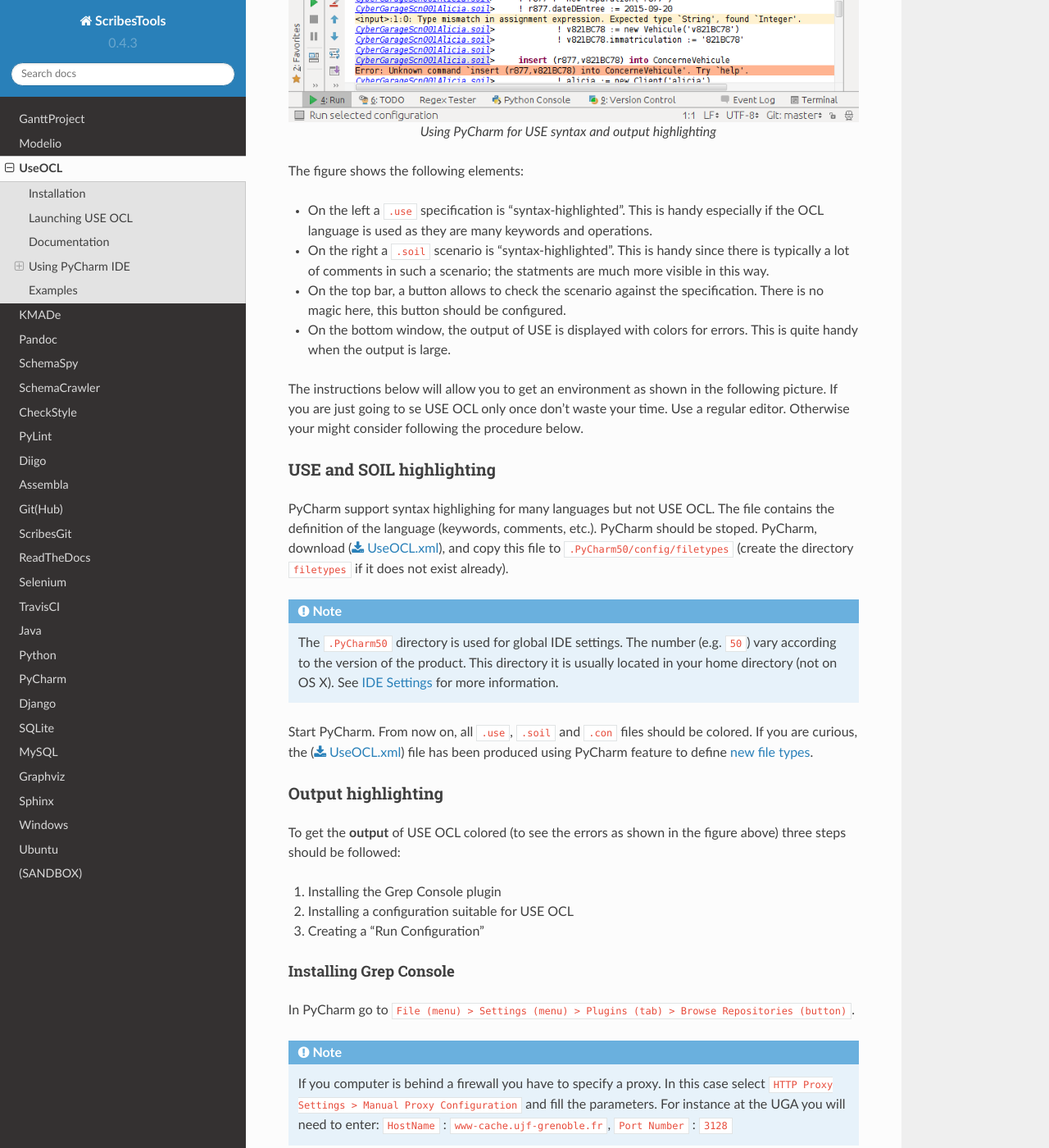
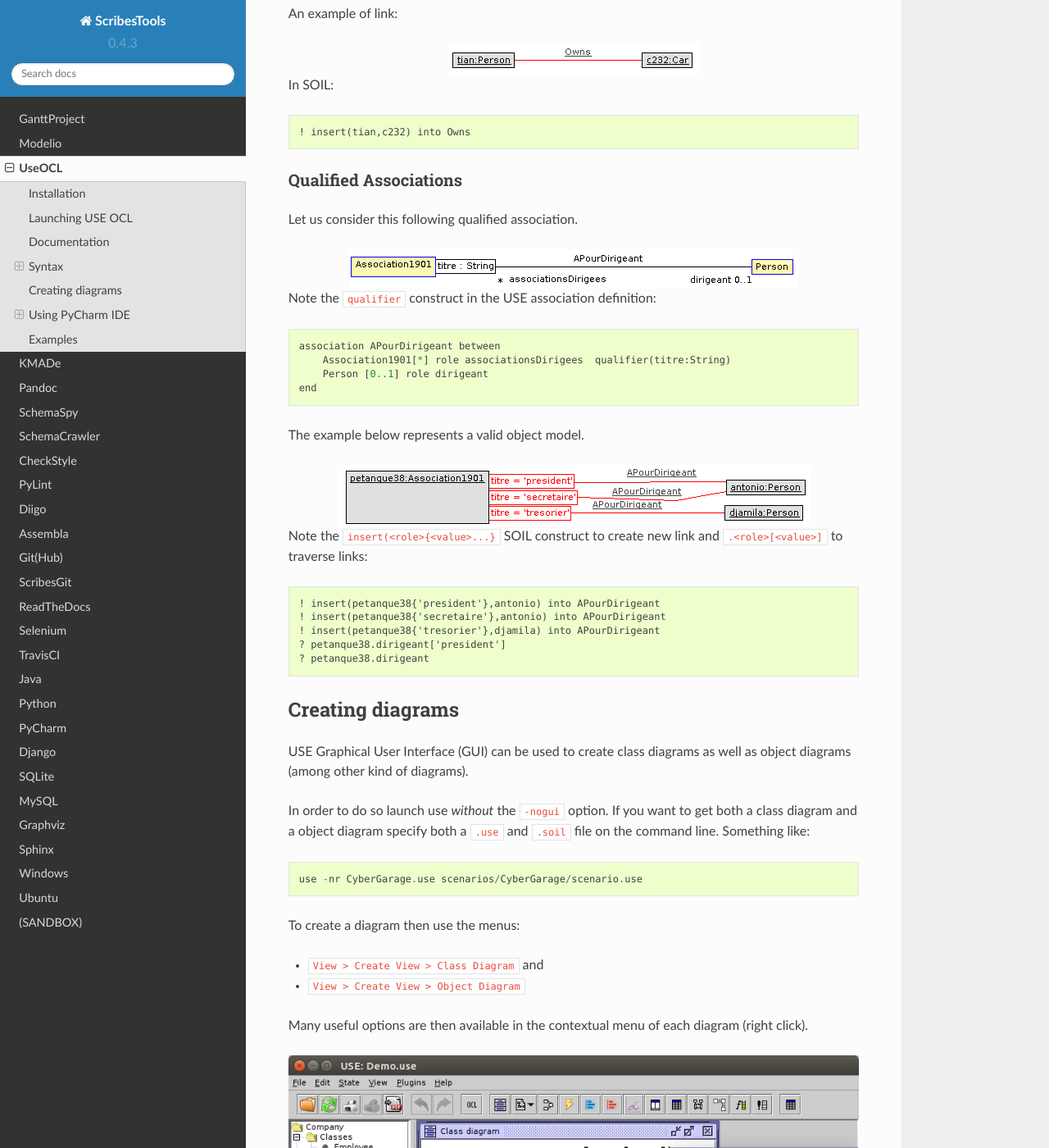
Before and after one commit to ScribesZone/ScribesTools, a Sphinx documentation site: the page built from docs/useocl/index.rst, in a window 1280 px wide and 1400 px high, scrolled down 5112 px. Shown: the whole window at 82% size. Built offline with Sphinx 7.4.7 and the Read the Docs theme 2.0.0, drawn with Linux system fonts in a browser that asks for light colours; some of the changed text lies outside the part shown.

Commit message:
add 'creating diagrams' + 'syntax' sections for useocl

```diff
--- a/docs/useocl/index.rst
+++ b/docs/useocl/index.rst
@@ -127,6 +127,123 @@
         use -nogui
 
 
+Syntax
+------
+The syntax of OCL and USE/SOIL languages is summarized in |umlOclCheatSheet|.
+Only particular points are exemplified below.
+
+Enumerations
+""""""""""""
+
+In USE enumerations can be defined as following::
+
+    enum Season {winter, autumn, spring, summer}
+
+In USE or SOIL enumerations can be used as following::
+
+    Season::winter
+
+Associations
+""""""""""""
+
+Here is an example of (regular) *association*:
+
+..  image:: media/USEOCLAssociationUSE.png
+    :align: center
+
+In USE::
+
+    association Owns between
+        Person [1] role owner
+        Car[*] role ownedCars
+    end
+
+An example of link:
+
+..  image:: media/USEOCLAssociationSOIL.png
+    :align: center
+
+In SOIL::
+
+    ! insert(tian,c232) into Owns
+
+
+Qualified Associations
+""""""""""""""""""""""
+
+Let us consider this following qualified association.
+
+..  image:: media/USEOCLQualifiedAssociationUSE.png
+    :align: center
+
+Note the ``qualifier`` construct in the USE association definition::
+
+    association APourDirigeant between
+        Association1901[*] role associationsDirigees  qualifier(titre:String)
+        Person [0..1] role dirigeant
+    end
+
+The example below represents a valid object model.
+
+..  image:: media/USEOCLQualifiedAssociationSOIL.png
+    :align: center
+
+
+Note the ``insert(<role>{<value>...}`` SOIL construct
+to create new link and ``.<role>[<value>]`` to traverse links::
+
+    ! insert(petanque38{'president'},antonio) into APourDirigeant
+    ! insert(petanque38{'secretaire'},antonio) into APourDirigeant
+    ! insert(petanque38{'tresorier'},djamila) into APourDirigeant
+    ? petanque38.dirigeant['president']
+    ? petanque38.dirigeant
+
+Creating diagrams
+-----------------
+
+USE Graphical User Interface (GUI) can be used to create class diagrams
+as well as object diagrams (among other kind of diagrams).
+
+In order to do so launch use *without* the ``-nogui`` option. If you
+want to get both a class diagram and a object diagram specify both
+a ``.use`` and ``.soil`` file on the command line. Something like::
+
+    use -nr CyberGarage.use scenarios/CyberGarage/scenario.use
+
+To create a diagram then use the menus:
+
+* ``View > Create View > Class Diagram`` and
+* ``View > Create View > Object Diagram``
+
+Many useful options are then available in the contextual menu of each diagram
+(right click).
+
+..  figure:: media/USEOCL-ClassDiagram.png
+    :align: center
+
+Many options are available. You are likely to use:
+
+* ``Auto-Layout`` to get a first layout automatically.
+* ``Save-Layout`` to save the layout after some manual arrangement. This save
+  the diagram layout in the form of a ``.clt``  (Class LayouT) file or
+  ``.olt`` (Object Layout) file depending on the diagram.
+* ``Show muliplicities``, ``Show role names``, etc.
+
+If you intend to create various diagrams for the same model (to create
+different views) you are likely to use ``Hide`` options.
+
+..  note:: Naming objects
+
+    If you have trouble in getting what you want as object identifier
+    in the object diagram (you might get for instance ``Vehicule1 : Vehicule``)
+    this is mostly due because no name have been assigned to yours objects.
+    In order to do so you have to use the following syntax::
+
+        v803 := new Vehicule('v803')
+
+    Note that the first occurence of ``v803`` is a variable name (not display
+    in the diagram), while the second occurence is the object identifier displayed
+    in the diagram. If none is given, use will define one automatically.
 
 Using PyCharm IDE
 -----------------
@@ -171,12 +288,14 @@
 following the procedure below.
 
 USE and SOIL highlighting
-"""""""""""""""""""""""""""
+"""""""""""""""""""""""""
 PyCharm support syntax highlighing for many languages but not USE OCL.
 The file contains the definition of the language (keywords, comments, etc.).
-PyCharm should be stoped. PyCharm, download |UseOCLxml|, and copy this file to
-``.PyCharm50/config/filetypes`` (create
-the directory ``filetypes`` if it does not exist already).
+
+1.  PyCharm should be stopped.
+2.  Download |UseOCLxml|.
+3.  Copy this file to ``.PyCharm50/config/filetypes``
+    (create the directory ``filetypes`` if it does not exist already).
 
 .. note::
 
```
Also changed, not shown: docs/useocl/media/USEOCL-ClassDiagram.png (added), docs/useocl/media/USEOCLAssociationSOIL.png (added), docs/useocl/media/USEOCLAssociationUSE.png (added), docs/useocl/media/USEOCLQualifiedAssociationSOIL.png (added), docs/useocl/media/USEOCLQualifiedAssociationUSE.png (added), 4 other files.
